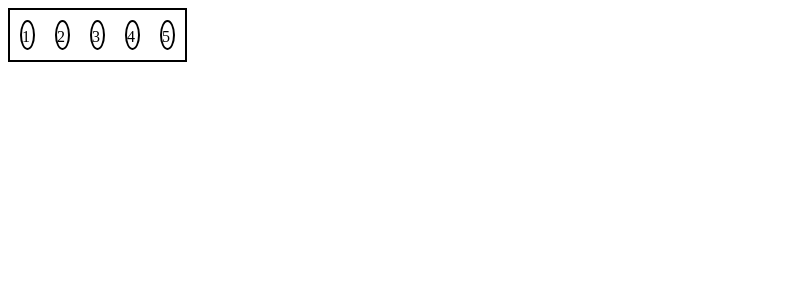
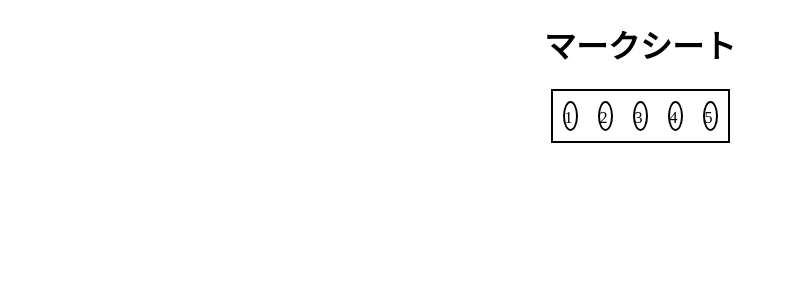
Before and after one commit to ken-hashimoto/marksheet-app, a React (Create React App) app: page / in a window 1280 px wide. Shown: the top 300 px of the page, without its empty margins (0-787 px from the left). Built offline with nearby package versions, Linux system fonts and the light colour scheme.

Commit message:
中央揃えに

```diff
--- a/src/App.jsx
+++ b/src/App.jsx
@@ -1,4 +1,16 @@
 import { ChoiceButtons } from "./components/ChoiceButtons";
+import styled from "styled-components";
 export const App = () => {
-  return <ChoiceButtons cnt={5} />;
+  const STitle = styled.h1`
+    text-align: center;
+  `;
+  const SButtonsContainer = styled.div``;
+  return (
+    <>
+      <STitle>マークシート</STitle>
+      <SButtonsContainer>
+      <ChoiceButtons cnt={5} />
+      </SButtonsContainer>
+    </>
+  );
 };
--- a/src/components/ChoiceButtons.jsx
+++ b/src/components/ChoiceButtons.jsx
@@ -37,7 +37,8 @@ export const ChoiceButtons = (props) => {
   const SChoiceButtonsWrapper = styled.div`
     display: flex;
     border: 2px solid;
-    width: fit-content;
+    width: fit-content; // 大きさを子要素似合わせる
+    margin: 0 auto; // 中央揃え
   `;
   return (
     <SChoiceButtonsWrapper>
```
